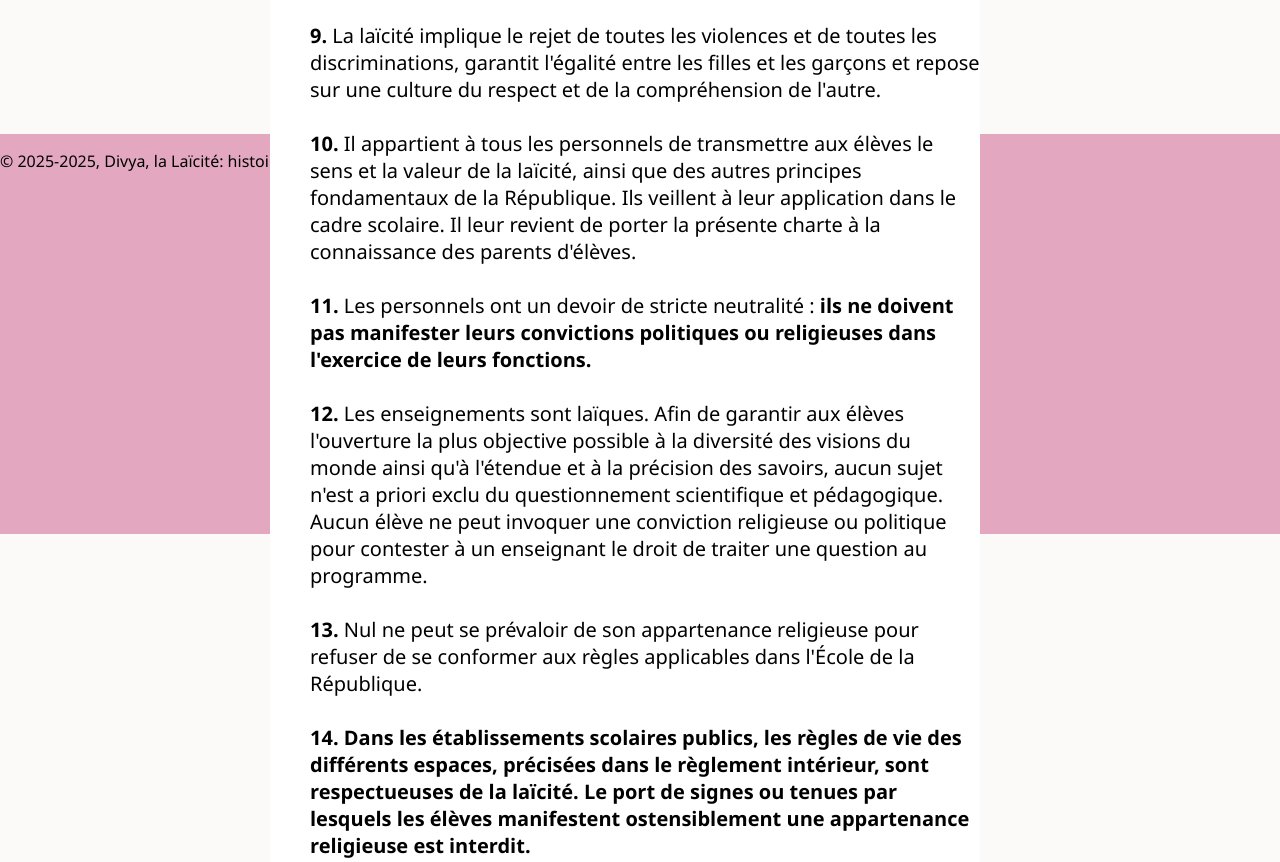
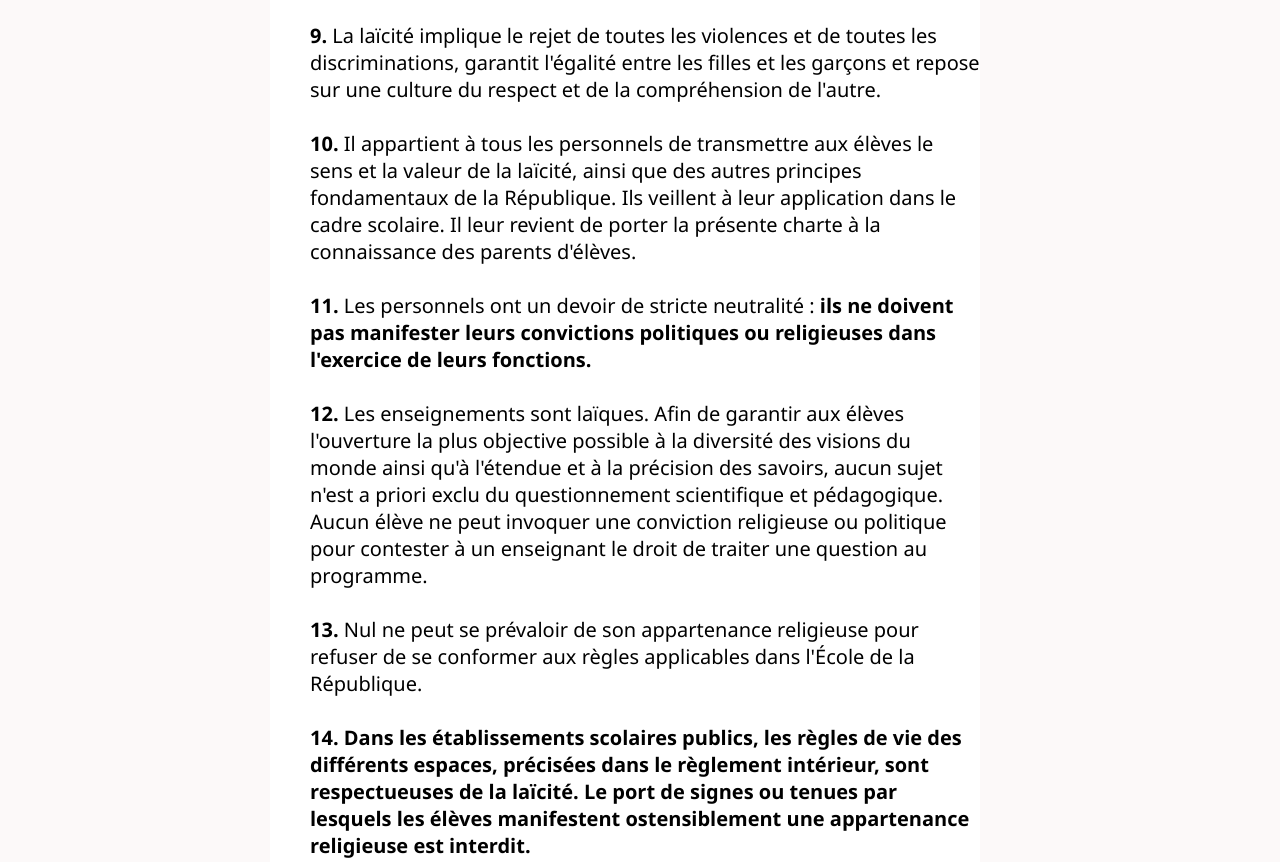
Before and after one commit to NAMI299/La-la-cit-histoire-et-importance, a plain HTML site: page index.html in a window 1280 px wide. Shown: the part 4220-5082 px from the top of the page. Drawn offline with Linux system fonts and the light colour scheme.

Commit message:
Update style.css

```diff
--- a/style.css
+++ b/style.css
@@ -181,8 +181,8 @@
 
              footer {
                 background-color: rgb(227, 168, 191);
-                height: 400px;
+                height: 300px;
                 width: auto;
-                margin-top: 4000px;
+                margin-top: 8000px;
 
              }
```
